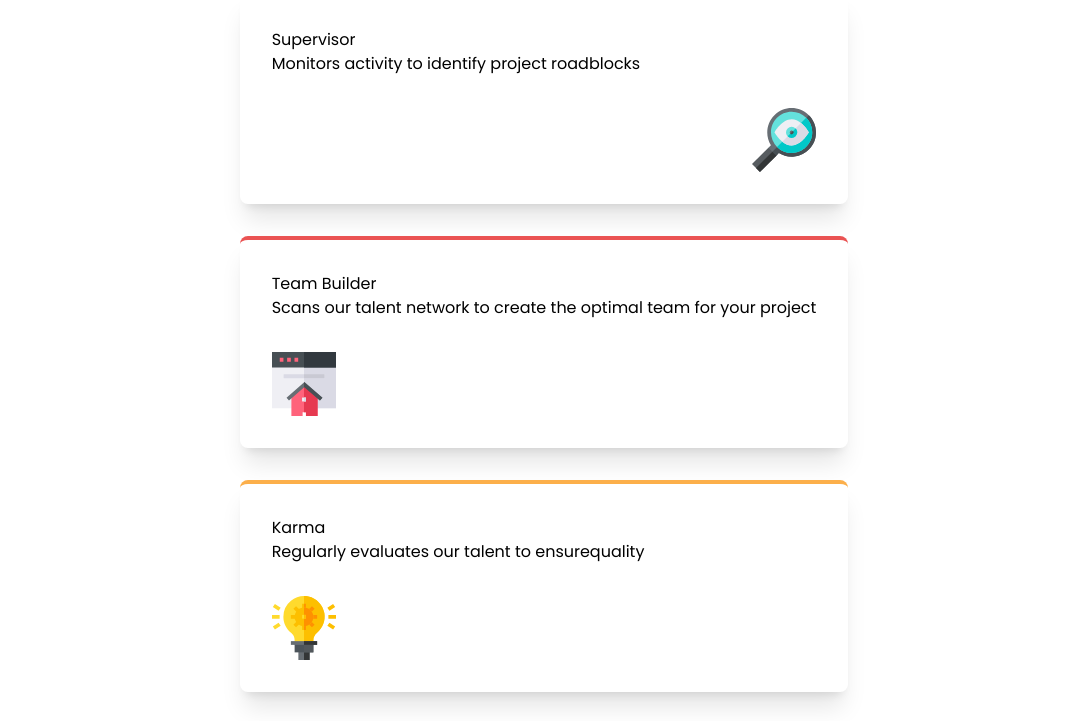
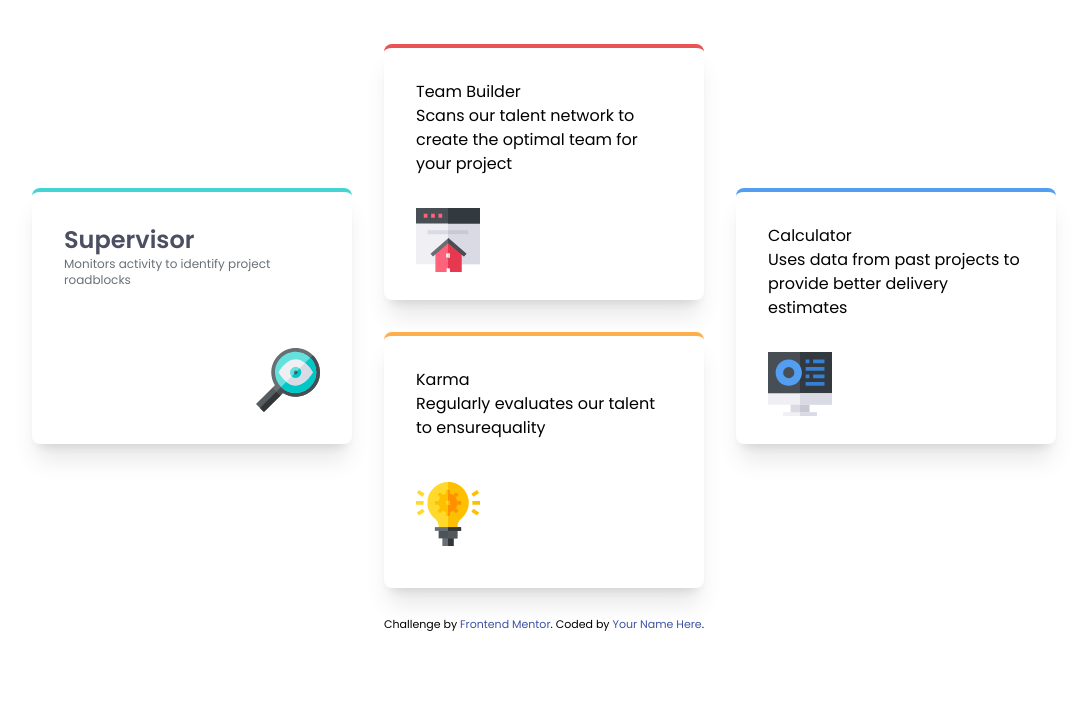
Before and after one commit to okutewonah/fm-four-card-feature-section, a website: page index.html in a window 1280 px wide. Shown: the part 184-905 px from the top of the page, without its empty margins (96-1183 px from the left). After the commit the page ends 817 px from the top, so only its background shows below. Drawn offline with Linux system fonts and the light colour scheme.

Commit message:
box sizes and grid placement

```diff
--- a/index.html
+++ b/index.html
@@ -1,4 +1,4 @@
-<!DOCTYPE html>
+<!doctype html>
 <html lang="en">
   <head>
     <meta charset="UTF-8" />
@@ -44,13 +44,15 @@
           </p>
         </div>
       </section>
-      <section class="grid gap-8">
+      <section class="grid gap-8 md:grid-cols-3 mt-12">
         <div
-          class="grid gap-8 border-t-4 rounded-lg border-t-cyan shadow-xl p-8"
+          class="grid gap-8 border-t-4 rounded-lg border-t-cyan shadow-xl p-8 w-80 h-64 self-center"
         >
           <div>
-            <h2>Supervisor</h2>
-            <p>Monitors activity to identify project roadblocks</p>
+            <h2 class="font-semibold text-grey-500 text-2xl">Supervisor</h2>
+            <p class="text-grey-400 text-xs">
+              Monitors activity to identify project roadblocks
+            </p>
           </div>
           <div class="place-self-end">
             <img
@@ -61,7 +63,7 @@
         </div>
         <div class="grid gap-8">
           <div
-            class="grid gap-8 border-t-4 rounded-lg border-t-red shadow-xl p-8"
+            class="grid gap-8 border-t-4 rounded-lg border-t-red shadow-xl p-8 w-80 h-64"
           >
             <div>
               <h2>Team Builder</h2>
@@ -78,7 +80,7 @@
             </div>
           </div>
           <div
-            class="grid gap-8 border-t-4 rounded-lg border-t-orange shadow-xl p-8"
+            class="grid gap-8 border-t-4 rounded-lg border-t-orange shadow-xl p-8 w-80 h-64"
           >
             <div>
               <h2>Karma</h2>
@@ -90,7 +92,7 @@
           </div>
         </div>
         <div
-          class="grid gap-8 border-t-4 rounded-lg border-t-blue shadow-xl p-8"
+          class="grid gap-8 border-t-4 rounded-lg border-t-blue shadow-xl p-8 w-80 h-64 self-center"
         >
           <div>
             <h2>Calculator</h2>
```
Also changed, not shown: assets/css/output.css.
